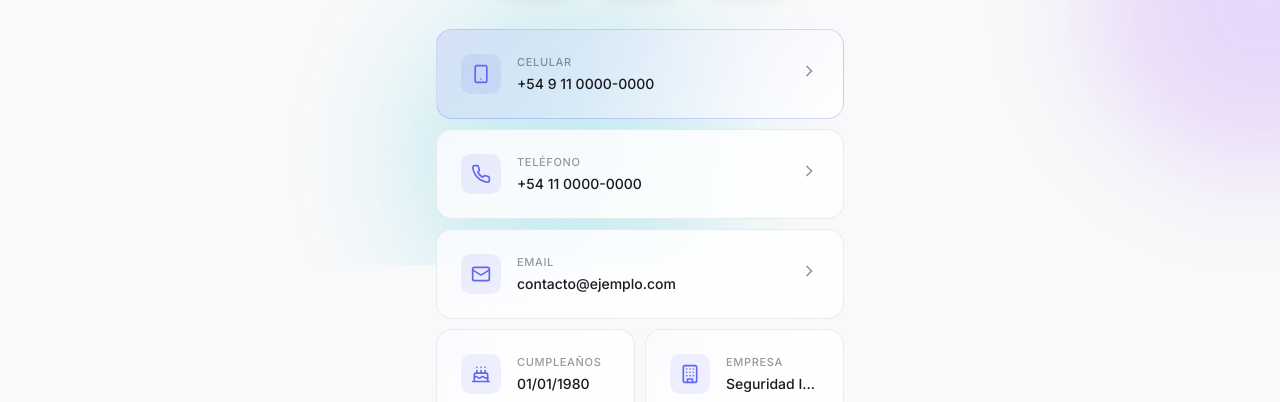
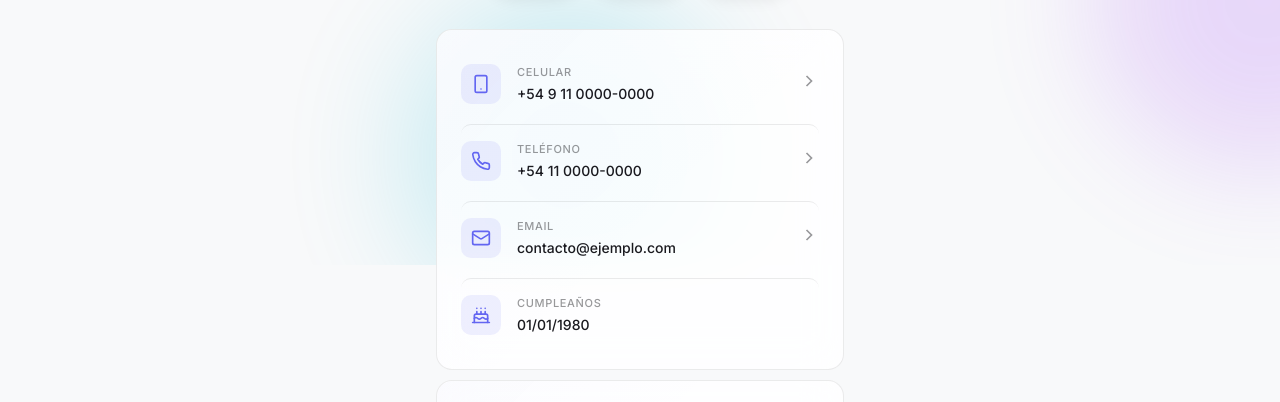
Before and after one commit to darlolanza/vCard, a plain HTML site: page index.html in a window 1280 px wide. Shown: the part 535-937 px from the top of the page. Drawn offline with Linux system fonts and the light colour scheme.

Commit message:
feat(layout): agrupar contactos y ampliar empresa

```diff
--- a/index.html
+++ b/index.html
@@ -107,8 +107,9 @@
         <!-- ═══════════════════════════════════════════ -->
         <main class="bento-grid" data-animate="fade-up" data-delay="200">
 
-            <!-- Mobile -->
-            <a href="tel:+5491100000000" class="bento-card bento-card--accent" id="card-mobile">
+            <!-- Contact details -->
+            <div class="bento-card bento-card--wide bento-card--contacts" id="card-contacts">
+                <a href="tel:+5491100000000" class="contact-item" id="contact-mobile">
                     <div class="bento-card__icon">
                         <svg viewBox="0 0 24 24" fill="none" stroke="currentColor" stroke-width="2" stroke-linecap="round"
                             stroke-linejoin="round">
@@ -127,8 +128,7 @@
                     </div>
                 </a>
 
-            <!-- Phone -->
-            <a href="tel:+5491100000000" class="bento-card" id="card-phone">
+                <a href="tel:+5491100000000" class="contact-item" id="contact-phone">
                     <div class="bento-card__icon">
                         <svg viewBox="0 0 24 24" fill="none" stroke="currentColor" stroke-width="2" stroke-linecap="round"
                             stroke-linejoin="round">
@@ -147,8 +147,7 @@
                     </div>
                 </a>
 
-            <!-- Email -->
-            <a href="mailto:contacto@ejemplo.com" class="bento-card" id="card-email">
+                <a href="mailto:contacto@ejemplo.com" class="contact-item" id="contact-email">
                     <div class="bento-card__icon">
                         <svg viewBox="0 0 24 24" fill="none" stroke="currentColor" stroke-width="2" stroke-linecap="round"
                             stroke-linejoin="round">
@@ -167,8 +166,7 @@
                     </div>
                 </a>
 
-            <!-- Birthday -->
-            <div class="bento-card bento-card--small" id="card-birthday">
+                <div class="contact-item contact-item--static" id="contact-birthday">
                     <div class="bento-card__icon">
                         <svg viewBox="0 0 24 24" fill="none" stroke="currentColor" stroke-width="2" stroke-linecap="round"
                             stroke-linejoin="round">
@@ -188,9 +186,10 @@
                         <span class="bento-card__value">01/01/1980</span>
                     </div>
                 </div>
+            </div>
 
             <!-- Company -->
-            <div class="bento-card bento-card--small" id="card-company">
+            <div class="bento-card bento-card--wide" id="card-company">
                 <div class="bento-card__icon">
                     <svg viewBox="0 0 24 24" fill="none" stroke="currentColor" stroke-width="2" stroke-linecap="round"
                         stroke-linejoin="round">
--- a/styles.css
+++ b/styles.css
@@ -470,6 +470,49 @@ img {
     grid-column: span 2;
 }
 
+.bento-card--contacts {
+    flex-direction: column;
+    align-items: stretch;
+    gap: 0;
+}
+
+.contact-item {
+    display: flex;
+    align-items: center;
+    gap: var(--space-md);
+    padding: var(--space-sm) 0;
+    width: 100%;
+    border-radius: var(--radius-sm);
+    transition: background var(--duration-fast) var(--ease-out-expo);
+}
+
+.contact-item + .contact-item {
+    border-top: 1px solid var(--glass-border);
+    margin-top: var(--space-sm);
+    padding-top: var(--space-md);
+}
+
+.contact-item:hover {
+    background: var(--glass-active);
+}
+
+.contact-item--static:hover {
+    background: transparent;
+}
+
+.bento-card--contacts .bento-card__arrow {
+    margin-left: auto;
+}
+
+.bento-card--contacts .contact-item:hover .bento-card__arrow {
+    transform: translateX(3px);
+    color: var(--accent);
+}
+
+.bento-card--contacts .contact-item:hover .bento-card__icon {
+    background: var(--accent-glow);
+}
+
 .bento-card--accent {
     border-color: var(--accent-glow);
     background: linear-gradient(135deg, var(--accent-subtle), var(--glass-bg));
```
Lines whose indentation alone changed are shown as unchanged.
